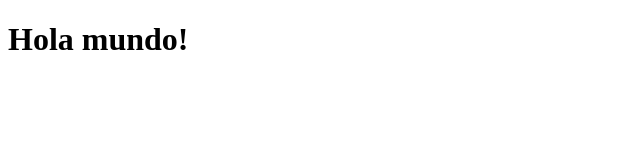
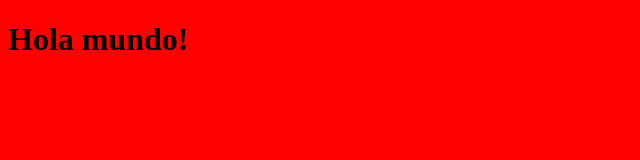
Before and after one commit to p1peeN/prueba-git, a plain HTML site: page index.html in a window 1280 px wide. Shown: the whole page, without its empty margins (0-640 px from the left). Drawn offline with Linux system fonts and the light colour scheme.

Commit message:
Creado el archivo de estilos

```diff
--- /dev/null
+++ b/assets/css/style.css
@@ -0,0 +1,3 @@
+body {
+    background-color: red;
+}
--- a/index.html
+++ b/index.html
@@ -4,6 +4,7 @@
     <meta charset="UTF-8">
     <meta http-equiv="X-UA-Compatible" content="IE=edge">
     <meta name="viewport" content="width=device-width, initial-scale=1.0">
+    <link rel="stylesheet" href="./assets/css/style.css">
     <title>Practica con git</title>
 </head>
 <body>
```
